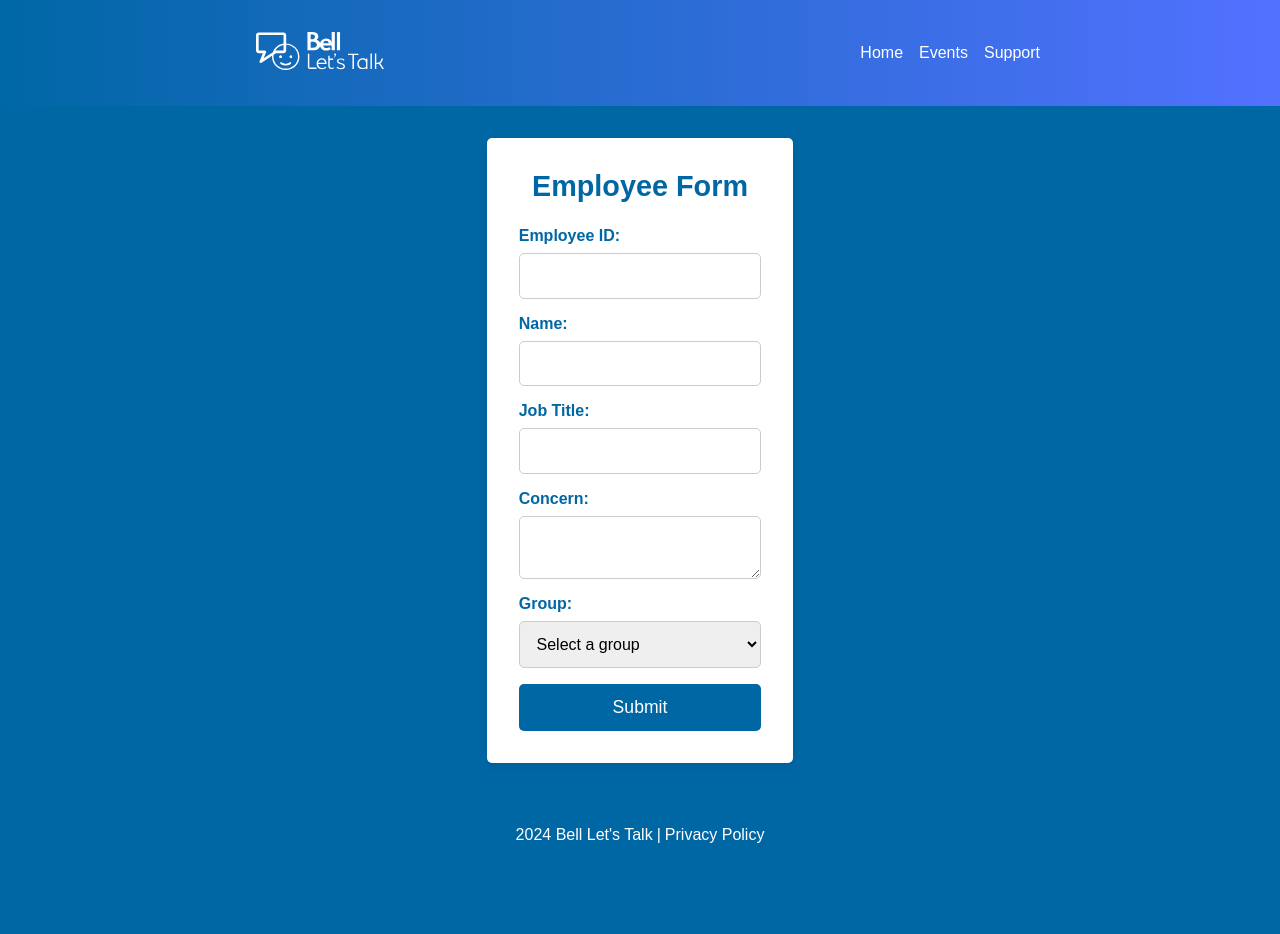
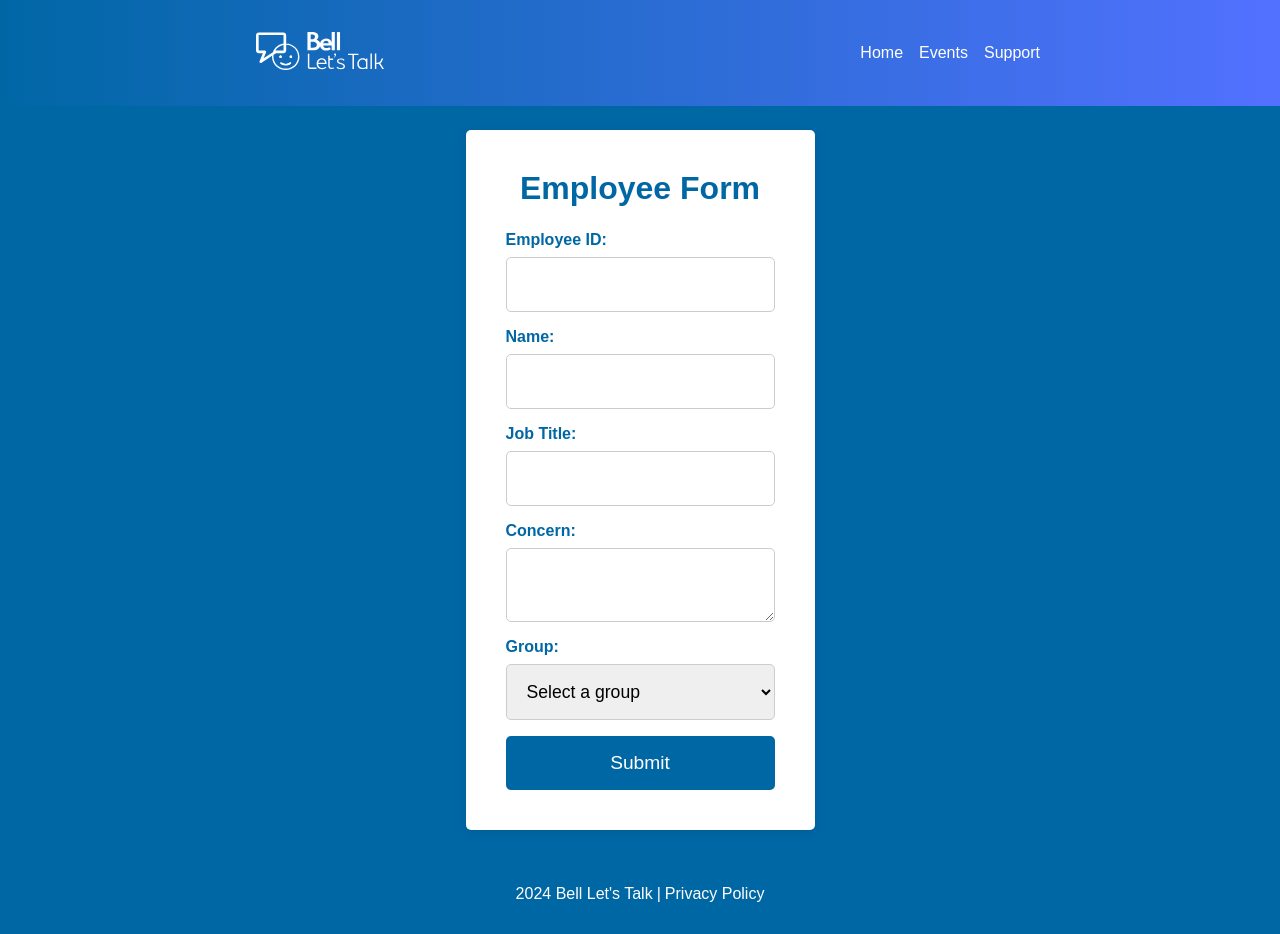
Before and after one commit to Alicehappy/group-innovation-station-bell-industrial-hackthon, a React (Vite) app: page /therapy in a window 1280 px wide. Before the commit the page ends 875 px from the top, so only its background shows below. Built offline with nearby package versions, Linux system fonts and the light colour scheme.

Commit message:
registeredFix-with-Toaster

```diff
--- a/package.json
+++ b/package.json
@@ -16,6 +16,7 @@
     "react": "^18.3.1",
     "react-dom": "^18.3.1",
     "react-router-dom": "^6.27.0",
+    "react-toastify": "^10.0.6",
     "sass": "^1.80.2"
   },
   "devDependencies": {
--- a/src/pages/EventsPage/EventsPage.jsx
+++ b/src/pages/EventsPage/EventsPage.jsx
@@ -1,9 +1,13 @@
 import React, { useState, useEffect } from "react";
+import { useNavigate } from "react-router-dom";
+import { ToastContainer, toast } from "react-toastify";
+import "react-toastify/dist/ReactToastify.css";
 import axios from "axios";
-import './EventsPage.scss';
+import "./EventsPage.scss";
 
 const EventsPage = () => {
   const [events, setEvents] = useState([]);
+  const navigate = useNavigate();
 
   useEffect(() => {
     axios
@@ -16,6 +20,21 @@ const EventsPage = () => {
       });
   }, []);
 
+  const handleRegisterClick = () => {
+    toast.success("Thank you for registering!", {
+      position: "top-center", // This positions the toast at the top center of the screen
+      autoClose: 1500, // Optional: closes the toast after 2 seconds
+      hideProgressBar: true, // Optional: hides the progress bar
+      closeOnClick: true, // Optional: allows users to close it manually
+      pauseOnHover: false, // Optional: disable pausing on hover
+      draggable: false, // Optional: disable drag
+    });
+
+    setTimeout(() => {
+      navigate("/");
+    }, 2000); // Match the timeout to the toast autoClose time for smooth transition
+  };
+
   return (
     <div className="events">
       <h1 className="events__title">Upcoming Events</h1>
@@ -23,20 +42,23 @@ const EventsPage = () => {
         {events.map((event) => (
           <div className="events-cards" key={event.id}>
             <h2 className="events__card-title">{event.name}</h2>
-            <p className="events__card-date">{event.date} - {event.time}</p>
-            <p className="events__card-location">Location: {event.location.venue}, {event.location.city}</p>
+            <p className="events__card-date">
+              {event.date} - {event.time}
+            </p>
+            <p className="events__card-location">
+              Location: {event.location.venue}, {event.location.city}
+            </p>
             <p className="events__card-description">{event.description}</p>
-            <a
+            <button
               className="events__card-link"
-              href={event.registration_link}
-              target="_blank"
-              rel="noopener noreferrer"
+              onClick={() => handleRegisterClick(event.registration_link)}
             >
               Register
-            </a>
+            </button>
           </div>
         ))}
       </div>
+      <ToastContainer />
     </div>
   );
 };
--- a/src/pages/EventsPage/EventsPage.scss
+++ b/src/pages/EventsPage/EventsPage.scss
@@ -1,8 +1,8 @@
-@use '../../styles/partials/global' as *;
-@use '../../styles/partials/animations' as *;
-@use '../../styles/partials/mixins' as *;
-@use '../../styles/partials/typography' as *;
-@use '../../styles/partials/variables' as *;
+@use "../../styles/partials/global" as *;
+@use "../../styles/partials/animations" as *;
+@use "../../styles/partials/mixins" as *;
+@use "../../styles/partials/typography" as *;
+@use "../../styles/partials/variables" as *;
 
 .events-cards {
   background-color: white;
@@ -24,7 +24,7 @@
   padding: 2rem;
 
   &__title {
-    color: #FFFFFF;
+    color: #ffffff;
     font-family: BellFonts;
     text-align: left;
     margin-bottom: 2rem;
@@ -59,6 +59,7 @@
     text-decoration: none;
     border-radius: 5px;
     transition: background-color 0.3s ease;
+    border: none;
 
     &:hover {
       background-color: #8ab5e33b;
--- a/src/pages/TherapyPage/TherapyPage.scss
+++ b/src/pages/TherapyPage/TherapyPage.scss
@@ -4,20 +4,21 @@ $white-color: #ffffff;
 $border-radius: 5px;
 $box-shadow: 0 2px 10px rgba(0, 0, 0, 0.1);
 
+// Mobile-first styles
 .employee-form {
   background-color: $white-color;
   border-radius: $border-radius;
   box-shadow: $box-shadow;
-  padding: 2rem;
-  max-width: 500px;
-  margin: 2rem auto;
+  padding: 1.5rem;
+  max-width: 90%; // For mobile view, full-width form with margins
+  margin: 1.5rem auto;
   font-family: Arial, sans-serif;
 
   &__title {
     color: $primary-color;
-    font-size: 1.8rem;
+    font-size: 1.6rem; // Smaller font size for mobile
     text-align: center;
-    margin-bottom: 1.5rem;
+    margin-bottom: 1rem;
   }
 
   &__container {
@@ -31,12 +32,14 @@ $box-shadow: 0 2px 10px rgba(0, 0, 0, 0.1);
     color: $primary-color;
   }
 
-  &__input {
-    padding: 0.8rem;
+  &__input,
+  &__textarea,
+  &__select {
+    padding: 0.7rem; // Comfortable padding for touch devices
     border: 1px solid #ccc;
     border-radius: $border-radius;
-    margin-bottom: 1rem;
-    font-size: 1rem;
+    margin-bottom: 0.8rem;
+    font-size: 0.9rem; // Smaller text for mobile
 
     &:focus {
       outline: none;
@@ -49,10 +52,10 @@ $box-shadow: 0 2px 10px rgba(0, 0, 0, 0.1);
     background-color: $primary-color;
     color: $white-color;
     border: none;
-    padding: 0.8rem;
+    padding: 0.7rem;
     border-radius: $border-radius;
     cursor: pointer;
-    font-size: 1.1rem;
+    font-size: 1rem;
     transition: background-color 0.3s ease;
 
     &:hover {
@@ -60,3 +63,52 @@ $box-shadow: 0 2px 10px rgba(0, 0, 0, 0.1);
     }
   }
 }
+
+// Media queries for larger screens
+@media screen and (min-width: 768px) {
+  .employee-form {
+    max-width: 600px; // Wider form for tablets
+    padding: 2rem;
+
+    &__title {
+      font-size: 1.8rem; // Larger title
+      margin-bottom: 1.5rem;
+    }
+
+    &__input,
+    &__textarea,
+    &__select {
+      font-size: 1rem;
+      padding: 0.8rem;
+      margin-bottom: 1rem;
+    }
+
+    &__submit {
+      font-size: 1.1rem;
+      padding: 0.8rem;
+    }
+  }
+}
+
+@media screen and (min-width: 1024px) {
+  .employee-form {
+    max-width: 800px; // Wider form for desktop
+    padding: 2.5rem;
+
+    &__title {
+      font-size: 2rem; // Even larger title for desktop
+    }
+
+    &__input,
+    &__textarea,
+    &__select {
+      font-size: 1.1rem; // Larger input fields for readability
+      padding: 1rem;
+    }
+
+    &__submit {
+      font-size: 1.2rem;
+      padding: 1rem;
+    }
+  }
+}
```
Also changed, not shown: 1 other file (tests, documents, lock files or other folders).
